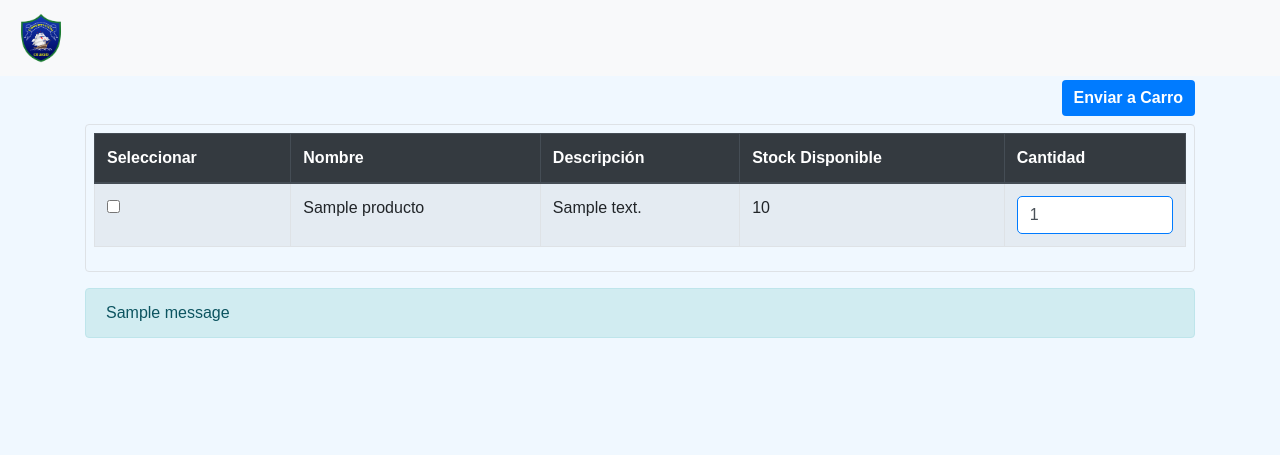
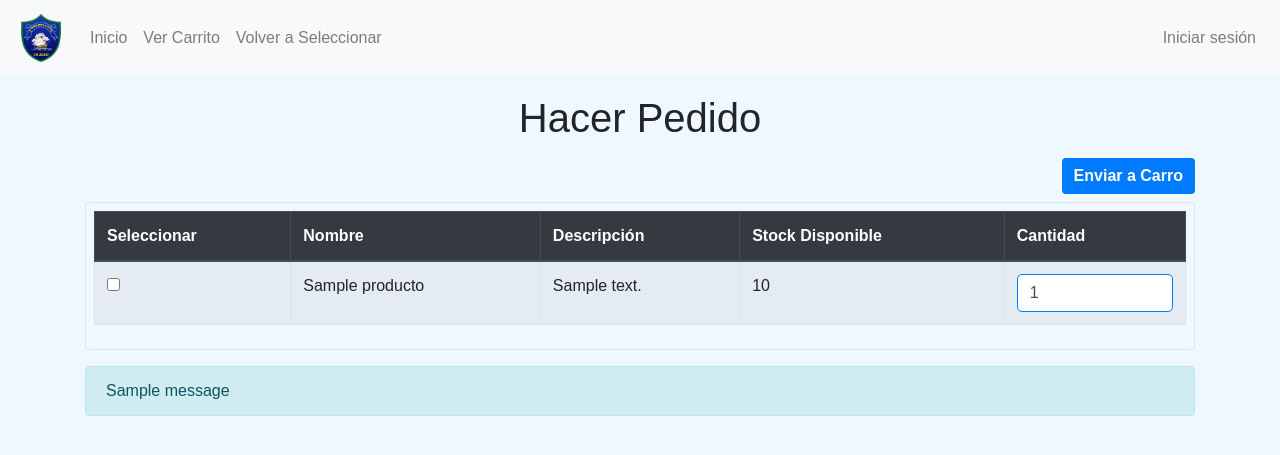
Before and after one commit to pato2546/web, a Django app: template ControlInventario/templates/controlinventario/hacer_pedido.html in a window 1280 px wide. Shown: the top 455 px of the page. Run offline with Django 5.2, Linux system fonts and the light colour scheme; the template is opened without the code that fills it: values that come from a table or form of the project are taken from there, others are empty; tables that the repository leaves empty hold one stand-in row (values such as "Sample post"); one stand-in notice (Sample message) is shown; some libraries are stand-ins or nearby versions.

Commit message:
actualizacion final

```diff
--- a/ControlInventario/templates/controlinventario/carrito.html
+++ b/ControlInventario/templates/controlinventario/carrito.html
@@ -90,7 +90,7 @@
         </form>
     </div>
 
-    <!-- Bootstrap JS and dependencies -->
+    <!-- Bootstrap JS y dependencias -->
     <script src="https://code.jquery.com/jquery-3.5.1.slim.min.js"></script>
     <script src="https://cdn.jsdelivr.net/npm/@popperjs/core@2.11.6/dist/umd/popper.min.js"></script>
     <script src="https://stackpath.bootstrapcdn.com/bootstrap/4.5.2/js/bootstrap.min.js"></script>
--- a/ControlInventario/templates/controlinventario/hacer_pedido.html
+++ b/ControlInventario/templates/controlinventario/hacer_pedido.html
@@ -5,8 +5,8 @@
 <!DOCTYPE html>
 <html lang="es">
 <head>
-  <meta charset="UTF-8">
-  <meta name="viewport" content="width=device-width, initial-scale=1.0">
+  <meta charset="UTF-8" />
+  <meta name="viewport" content="width=device-width, initial-scale=1.0" />
   <title>Hacer Pedido</title>
   <link href="https://stackpath.bootstrapcdn.com/bootstrap/4.5.2/css/bootstrap.min.css" rel="stylesheet">
   <link href="{% static 'css/styles.css' %}" rel="stylesheet">
@@ -17,11 +17,45 @@
       <a class="navbar-brand" href="#">
         <img src="{% static 'imagenes/colegioConstitucion.png' %}" alt="Logo" class="img-fluid" style="max-height: 50px;">
       </a>
-      <!-- ... -->
+      <button class="navbar-toggler" type="button" data-toggle="collapse" data-target="#navbarNav" aria-controls="navbarNav" aria-expanded="false" aria-label="Toggle navigation">
+        <span class="navbar-toggler-icon"></span>
+      </button>
+      <div class="collapse navbar-collapse" id="navbarNav">
+        <ul class="navbar-nav">
+          <li class="nav-item">
+            <a class="nav-link" href="{% url 'home' %}">Inicio</a>
+          </li>
+          {% if user.is_staff %}
+          <li class="nav-item">
+            <a class="nav-link" href="{% url 'pedidos' %}">Pedidos</a>
+          </li>
+          <li class="nav-item">
+            <a class="nav-link" href="{% url 'admin:index' %}">Admin</a>
+          </li>
+          {% endif %}
+          <li class="nav-item">
+            <a class="nav-link" href="{% url 'carro' %}">Ver Carrito</a>
+          </li>
+          <li class="nav-item">
+            <a class="nav-link" href="{% url 'hacer_pedido' %}">Volver a Seleccionar</a>
+          </li>
+        </ul>
+        <ul class="navbar-nav ml-auto">
+          {% if user.is_authenticated %}
+          <li class="nav-item">
+            <a class="nav-link" href="{% url 'logout' %}">Cerrar sesión</a>
+          </li>
+          {% else %}
+          <li class="nav-item">
+            <a class="nav-link" href="{% url 'login' %}">Iniciar sesión</a>
+          </li>
+          {% endif %}
+        </ul>
+      </div>
     </nav>
   </header>
 
-  <main class="container mt-3">
+  <main class="container mt-4" style="padding-top: 70px;">
     <h1 class="text-center mb-3">Hacer Pedido</h1>
 
     <!-- Formulario que envía a la vista realizar_pedido -->
@@ -63,9 +97,9 @@
     </form>
 
     {% if messages %}
-    <div class="alert alert-info mt-3">
+    <div class="alert alert-info mt-3" role="alert">
       {% for message in messages %}
-        <div class="{{ message.tags }}">{{ message }}</div>
+        <div>{{ message }}</div>
       {% endfor %}
     </div>
     {% endif %}
--- a/ControlInventario/urls.py
+++ b/ControlInventario/urls.py
@@ -13,7 +13,7 @@ urlpatterns = [
     # Crear y manejar pedidos
     path('crear/', views.crear_pedido, name='crear_pedido'),  # Esta línea debe mantenerse si aún se necesita
     path('pedidos/', views.pedidos_view, name='pedidos'),  # Vista de todos los pedidos
-    path('hacer_pedido/', views.realizar_pedido, name='realizar_pedido'),  # Realizar un pedido
+    path('hacer_pedido/', views.realizar_pedido, name='hacer_pedido'),  # Realizar un pedido
     path('carro/', views.carro_view, name='carro'),  # Carro de compras
     path('productos/', views.productos_view, name='productos_view'),  # Vista de productos
     path('home/', views.home_view, name='home'),  # Página principal
```
Also changed, not shown: ControlInventario/views.py (+28 -27 lines).
